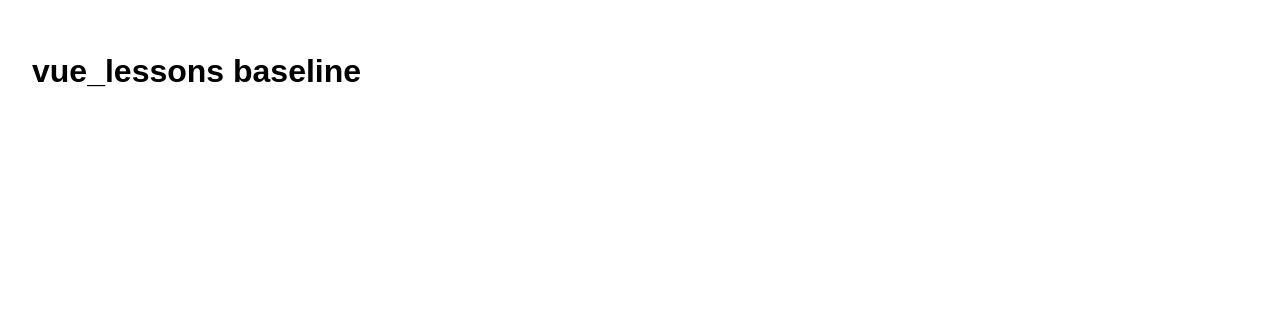
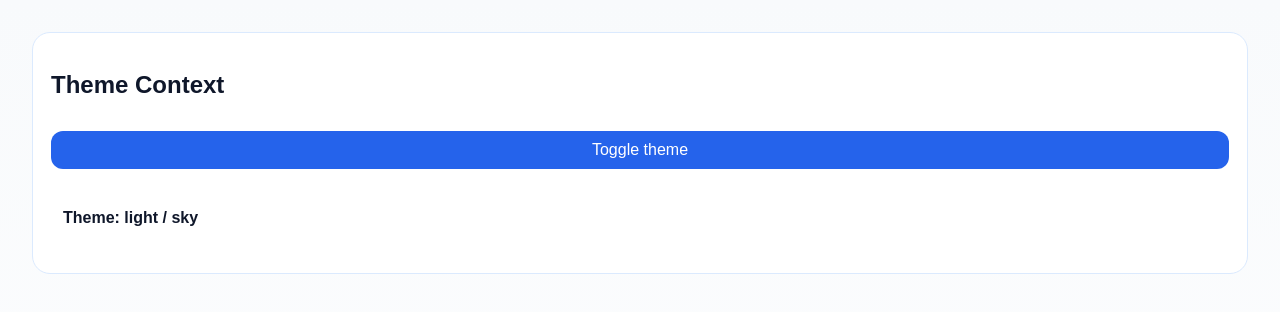
Before and after one commit to angularWorkshop/vue_lessons, a Vue app: page / in a window 1280 px wide. Shown: the top 312 px of the page. Built offline with nearby package versions, Linux system fonts and the light colour scheme.

Commit message:
fix: answer theme-context-provide-inject

```diff
--- a/src/App.vue
+++ b/src/App.vue
@@ -1,16 +1,116 @@
 <script setup>
-const title = 'vue_lessons baseline';
+import { computed, defineComponent, inject, provide, reactive } from 'vue';
+
+const themeState = reactive({
+  mode: 'light',
+  accent: 'sky',
+});
+
+provide('theme-context', themeState);
+
+const badgeClass = computed(() => ['badge', themeState.mode]);
+
+function toggleTheme() {
+  themeState.mode = themeState.mode === 'light' ? 'dark' : 'light';
+  themeState.accent = themeState.mode === 'light' ? 'sky' : 'amber';
+}
+
+const ThemeBadge = defineComponent({
+  name: 'ThemeBadge',
+  setup() {
+    const theme = inject('theme-context');
+    return { theme };
+  },
+  template: '<p :class="[\'badge\', theme.mode]">Theme: {{ theme.mode }} / {{ theme.accent }}</p>',
+});
 </script>
 
 <template>
-  <main class="app">
-    <h1>{{ title }}</h1>
-  </main>
+<main class="screen">
+  <section class="panel stack">
+    <h1>Theme Context</h1>
+    <button type="button" @click="toggleTheme">Toggle theme</button>
+    <ThemeBadge />
+  </section>
+</main>
 </template>
 
 <style scoped>
-.app {
-  padding: 24px;
+:global(body) {
+  margin: 0;
+}
+
+.screen {
+  min-height: 100vh;
+  padding: 32px;
+  display: grid;
+  gap: 16px;
+  align-content: start;
+  background: linear-gradient(180deg, #f8fafc 0%, #ffffff 100%);
+  color: #0f172a;
   font-family: Arial, sans-serif;
 }
+
+.panel {
+  padding: 18px;
+  border-radius: 18px;
+  background: white;
+  border: 1px solid #dbeafe;
+}
+
+.stack {
+  display: grid;
+  gap: 12px;
+}
+
+.row {
+  display: flex;
+  gap: 8px;
+  align-items: center;
+  flex-wrap: wrap;
+}
+
+button,
+input,
+select {
+  font: inherit;
+}
+
+button {
+  border: 0;
+  border-radius: 12px;
+  padding: 10px 14px;
+  background: #2563eb;
+  color: white;
+  cursor: pointer;
+}
+
+button[disabled] {
+  opacity: 0.55;
+  cursor: not-allowed;
+}
+
+input,
+select {
+  padding: 10px 12px;
+  border-radius: 12px;
+  border: 1px solid #cbd5e1;
+}
+
+ul {
+  margin: 0;
+  padding-left: 20px;
+}
+
+
+.badge {
+  font-weight: 700;
+  padding: 12px;
+  border-radius: 14px;
+}
+
+.badge.dark {
+  background: #0f172a;
+  color: white;
+}
 </style>
```
Also changed, not shown: src/main.js (line endings or trailing spaces), 2 other files (tests, documents, lock files or other folders).
